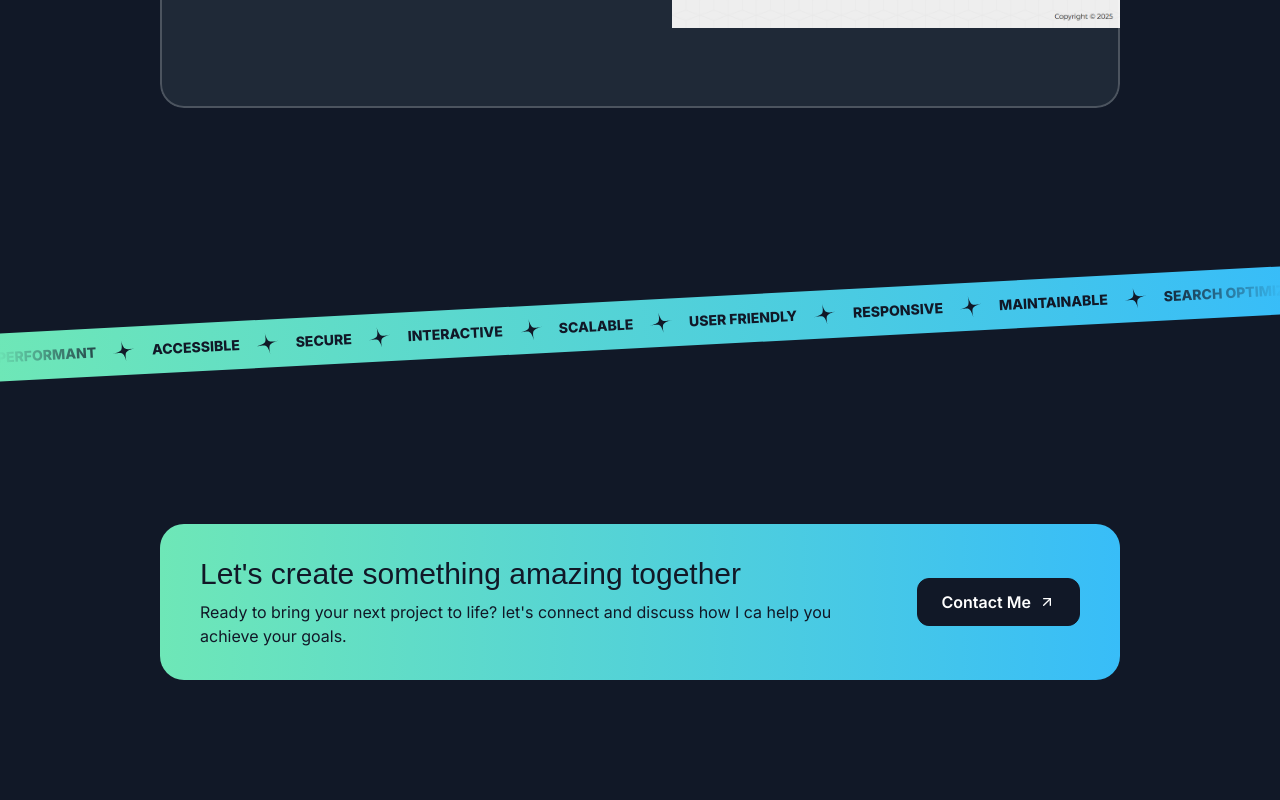
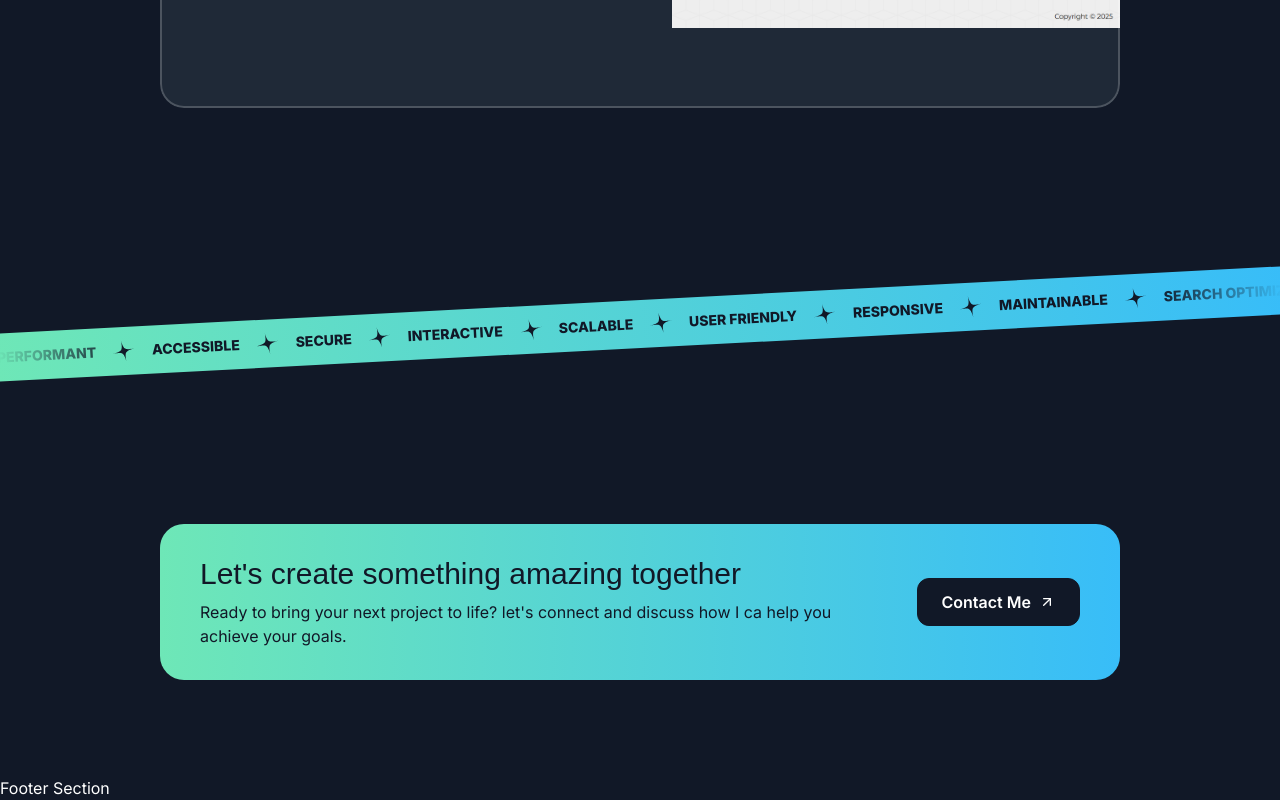
Before and after one commit to aniket1251/portfolio, a Next.js app: page / in a window 1280 px wide. Shown: the part 3522-4322 px from the top of the page. Before the commit the page ends 4298 px from the top, so only its background shows below. Built offline with nearby package versions, Linux system fonts and the light colour scheme; a web font is replaced by a local one.

Commit message:
start footer

```diff
--- a/src/app/page.tsx
+++ b/src/app/page.tsx
@@ -1,5 +1,6 @@
 import { AboutSection } from "@/sections/About";
 import { ContactSection } from "@/sections/Contact";
+import { Footer } from "@/sections/Footer";
 import { Header } from "@/sections/Header";
 import { HeroSection } from "@/sections/Hero";
 import { ProjectsSection } from "@/sections/Projects";
@@ -16,6 +17,7 @@ export default function Home() {
       {/* <TestimonialsSection/>
       <AboutSection/> */}
       <ContactSection/>
+      <Footer/>
     </div>
   );
 }
--- a/src/sections/Footer.tsx
+++ b/src/sections/Footer.tsx
@@ -1,3 +1,7 @@
 export const Footer = () => {
-  return <div>Footer Section</div>;
+  return (
+  <footer>
+    Footer Section
+  </footer>
+  );
 };
```
